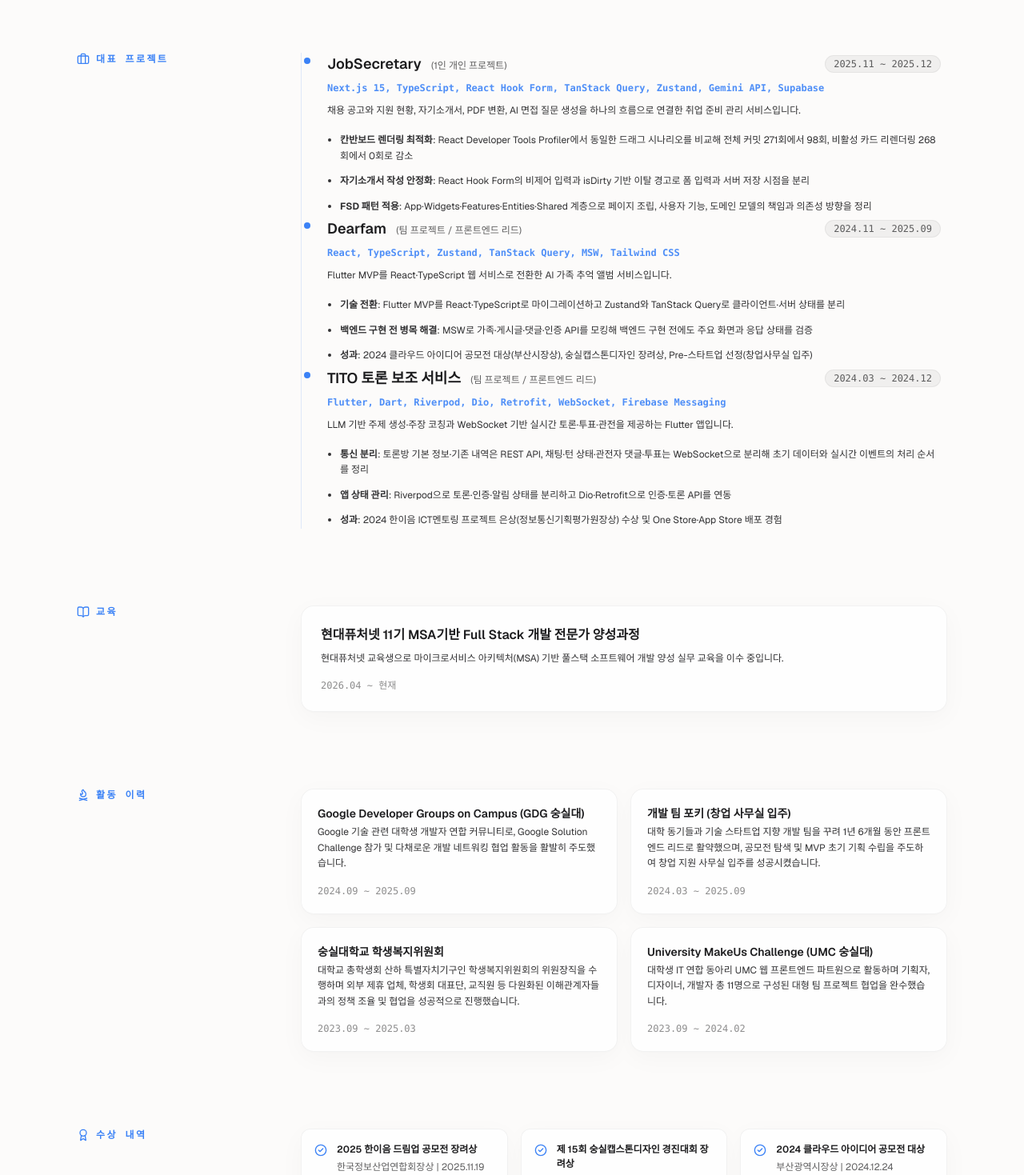
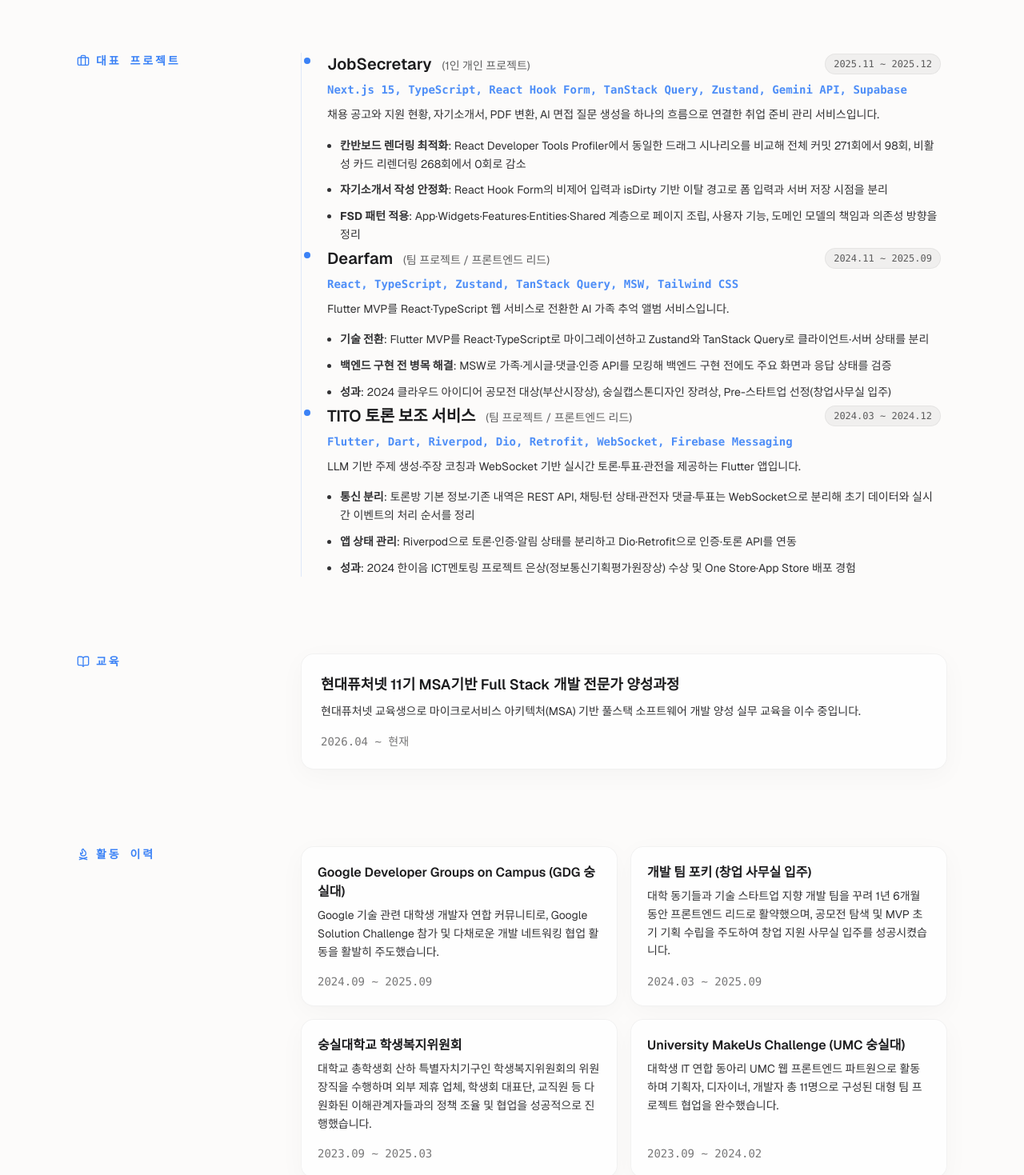
Before and after one commit to kimjunha1231/portfolio, a Next.js app: page / in a window 1280 px wide. Shown: the part 960-2429 px from the top of the page at 80% size. Built offline with nearby package versions, Linux system fonts and the light colour scheme; no server answers; a web font is replaced by a local one.

Commit message:
feat: 글자 크기 변경

```diff
--- a/src/components/home/InteractiveResume.tsx
+++ b/src/components/home/InteractiveResume.tsx
@@ -59,7 +59,7 @@ export default function InteractiveResume() {
         {/* 1. 섹션 헤더 (정합 정렬선 일치) */}
         <div data-reveal-resume className="border-b border-card-border pb-8 grid grid-cols-1 md:grid-cols-12 gap-6 items-end">
           <div className="md:col-span-8">
-            <span className="text-[10px] uppercase tracking-[0.25em] font-mono text-foreground/70">Resume</span>
+            <span className="text-xs uppercase tracking-[0.25em] font-mono text-foreground/70">Resume</span>
             <h2 className="text-3xl md:text-5xl font-light tracking-tight mt-2 leading-none text-foreground">
               상세 <span className=" text-accent-blue font-semibold">이력</span>
             </h2>
@@ -69,7 +69,7 @@ export default function InteractiveResume() {
        {/* 2. 프로젝트 (Projects) - 프론트엔드 중심으로 선별 */}
        <div data-reveal-resume className="grid grid-cols-1 lg:grid-cols-12 gap-8">
          <div className="lg:col-span-3">
-            <h3 className="text-xs font-mono uppercase tracking-[0.2em] text-accent-blue flex items-center gap-2 sticky top-24 font-bold">
+            <h3 className="text-sm font-mono uppercase tracking-[0.2em] text-accent-blue flex items-center gap-2 sticky top-24 font-bold">
              <Briefcase className="w-4 h-4" />
              <span>대표 프로젝트</span>
            </h3>
@@ -84,16 +84,16 @@ export default function InteractiveResume() {
            >
              <div className="absolute -left-[5px] top-2.5 w-2 h-2 rounded-full bg-accent-blue group-hover:scale-150 transition-transform" />
              <div className="flex flex-col sm:flex-row sm:items-center justify-between gap-2 mb-2">
-                <h4 className="text-lg font-semibold text-foreground group-hover:text-accent-blue transition-colors">
-                  JobSecretary <span className="text-xs text-foreground/70 font-normal ml-2">(1인 개인 프로젝트)</span>
+                <h4 className="text-xl font-semibold text-foreground group-hover:text-accent-blue transition-colors">
+                  JobSecretary <span className="text-sm text-foreground/70 font-normal ml-2">(1인 개인 프로젝트)</span>
                 </h4>
-                <span className="text-xs font-mono text-foreground/70 bg-foreground/5 px-2.5 py-0.5 rounded-full border border-card-border">2025.11 ~ 2025.12</span>
+                <span className="text-xs font-mono text-foreground/70 bg-foreground/5 px-2.5 py-1 rounded-full border border-card-border">2025.11 ~ 2025.12</span>
               </div>
-              <p className="text-xs font-mono text-accent-blue/90 mb-2 font-bold">Next.js 15, TypeScript, React Hook Form, TanStack Query, Zustand, Gemini API, Supabase</p>
-              <p className="text-xs font-normal text-foreground/90 leading-loose mb-4">
+              <p className="text-xs md:text-sm font-mono text-accent-blue/90 mb-2.5 font-bold">Next.js 15, TypeScript, React Hook Form, TanStack Query, Zustand, Gemini API, Supabase</p>
+              <p className="text-sm font-normal text-foreground/90 leading-relaxed mb-4">
                채용 공고와 지원 현황, 자기소개서, PDF 변환, AI 면접 질문 생성을 하나의 흐름으로 연결한 취업 준비 관리 서비스입니다.
              </p>
-              <ul className="list-disc pl-4 text-xs font-normal text-foreground/90 space-y-3 leading-relaxed">
+              <ul className="list-disc pl-4 text-sm font-normal text-foreground/90 space-y-2.5 leading-relaxed">
                <li><strong>칸반보드 렌더링 최적화</strong>: React Developer Tools Profiler에서 동일한 드래그 시나리오를 비교해 전체 커밋 271회에서 98회, 비활성 카드 리렌더링 268회에서 0회로 감소</li>
                <li><strong>자기소개서 작성 안정화</strong>: React Hook Form의 비제어 입력과 isDirty 기반 이탈 경고로 폼 입력과 서버 저장 시점을 분리</li>
                <li><strong>FSD 패턴 적용</strong>: App·Widgets·Features·Entities·Shared 계층으로 페이지 조립, 사용자 기능, 도메인 모델의 책임과 의존성 방향을 정리</li>
@@ -108,16 +108,16 @@ export default function InteractiveResume() {
            >
              <div className="absolute -left-[5px] top-2.5 w-2 h-2 rounded-full bg-accent-blue group-hover:scale-150 transition-transform" />
              <div className="flex flex-col sm:flex-row sm:items-center justify-between gap-2 mb-2">
-                <h4 className="text-lg font-semibold text-foreground group-hover:text-accent-blue transition-colors">
-                  Dearfam <span className="text-xs text-foreground/70 font-normal ml-2">(팀 프로젝트 / 프론트엔드 리드)</span>
+                <h4 className="text-xl font-semibold text-foreground group-hover:text-accent-blue transition-colors">
+                  Dearfam <span className="text-sm text-foreground/70 font-normal ml-2">(팀 프로젝트 / 프론트엔드 리드)</span>
                 </h4>
-                <span className="text-xs font-mono text-foreground/70 bg-foreground/5 px-2.5 py-0.5 rounded-full border border-card-border">2024.11 ~ 2025.09</span>
+                <span className="text-xs font-mono text-foreground/70 bg-foreground/5 px-2.5 py-1 rounded-full border border-card-border">2024.11 ~ 2025.09</span>
               </div>
-              <p className="text-xs font-mono text-accent-blue/90 mb-2 font-bold">React, TypeScript, Zustand, TanStack Query, MSW, Tailwind CSS</p>
-              <p className="text-xs font-normal text-foreground/90 leading-loose mb-4">
+              <p className="text-xs md:text-sm font-mono text-accent-blue/90 mb-2.5 font-bold">React, TypeScript, Zustand, TanStack Query, MSW, Tailwind CSS</p>
+              <p className="text-sm font-normal text-foreground/90 leading-relaxed mb-4">
                Flutter MVP를 React·TypeScript 웹 서비스로 전환한 AI 가족 추억 앨범 서비스입니다.
              </p>
-              <ul className="list-disc pl-4 text-xs font-normal text-foreground/90 space-y-3 leading-relaxed">
+              <ul className="list-disc pl-4 text-sm font-normal text-foreground/90 space-y-2.5 leading-relaxed">
                <li><strong>기술 전환</strong>: Flutter MVP를 React·TypeScript로 마이그레이션하고 Zustand와 TanStack Query로 클라이언트·서버 상태를 분리</li>
                <li><strong>백엔드 구현 전 병목 해결</strong>: MSW로 가족·게시글·댓글·인증 API를 모킹해 백엔드 구현 전에도 주요 화면과 응답 상태를 검증</li>
                <li><strong>성과</strong>: 2024 클라우드 아이디어 공모전 대상(부산시장상), 숭실캡스톤디자인 장려상, Pre-스타트업 선정(창업사무실 입주)</li>
@@ -132,16 +132,16 @@ export default function InteractiveResume() {
            >
              <div className="absolute -left-[5px] top-2.5 w-2 h-2 rounded-full bg-accent-blue group-hover:scale-150 transition-transform" />
              <div className="flex flex-col sm:flex-row sm:items-center justify-between gap-2 mb-2">
-                <h4 className="text-lg font-semibold text-foreground group-hover:text-accent-blue transition-colors">
-                  TITO 토론 보조 서비스 <span className="text-xs text-foreground/70 font-normal ml-2">(팀 프로젝트 / 프론트엔드 리드)</span>
+                <h4 className="text-xl font-semibold text-foreground group-hover:text-accent-blue transition-colors">
+                  TITO 토론 보조 서비스 <span className="text-sm text-foreground/70 font-normal ml-2">(팀 프로젝트 / 프론트엔드 리드)</span>
                 </h4>
-                <span className="text-xs font-mono text-foreground/70 bg-foreground/5 px-2.5 py-0.5 rounded-full border border-card-border">2024.03 ~ 2024.12</span>
+                <span className="text-xs font-mono text-foreground/70 bg-foreground/5 px-2.5 py-1 rounded-full border border-card-border">2024.03 ~ 2024.12</span>
               </div>
-              <p className="text-xs font-mono text-accent-blue/90 mb-2 font-bold">Flutter, Dart, Riverpod, Dio, Retrofit, WebSocket, Firebase Messaging</p>
-              <p className="text-xs font-normal text-foreground/90 leading-loose mb-4">
+              <p className="text-xs md:text-sm font-mono text-accent-blue/90 mb-2.5 font-bold">Flutter, Dart, Riverpod, Dio, Retrofit, WebSocket, Firebase Messaging</p>
+              <p className="text-sm font-normal text-foreground/90 leading-relaxed mb-4">
                LLM 기반 주제 생성·주장 코칭과 WebSocket 기반 실시간 토론·투표·관전을 제공하는 Flutter 앱입니다.
              </p>
-              <ul className="list-disc pl-4 text-xs font-normal text-foreground/90 space-y-3 leading-relaxed">
+              <ul className="list-disc pl-4 text-sm font-normal text-foreground/90 space-y-2.5 leading-relaxed">
                <li><strong>통신 분리</strong>: 토론방 기본 정보·기존 내역은 REST API, 채팅·턴 상태·관전자 댓글·투표는 WebSocket으로 분리해 초기 데이터와 실시간 이벤트의 처리 순서를 정리</li>
                <li><strong>앱 상태 관리</strong>: Riverpod으로 토론·인증·알림 상태를 분리하고 Dio·Retrofit으로 인증·토론 API를 연동</li>
                <li><strong>성과</strong>: 2024 한이음 ICT멘토링 프로젝트 은상(정보통신기획평가원장상) 수상 및 One Store·App Store 배포 경험</li>
@@ -153,7 +153,7 @@ export default function InteractiveResume() {
        {/* 3. 교육 (Education) - 1개로 와이드 정돈 */}
        <div data-reveal-resume className="grid grid-cols-1 lg:grid-cols-12 gap-8">
          <div className="lg:col-span-3">
-            <h3 className="text-xs font-mono uppercase tracking-[0.2em] text-accent-blue flex items-center gap-2 sticky top-24 font-bold">
+            <h3 className="text-sm font-mono uppercase tracking-[0.2em] text-accent-blue flex items-center gap-2 sticky top-24 font-bold">
              <BookOpen className="w-4 h-4" />
              <span>교육</span>
            </h3>
@@ -161,12 +161,12 @@ export default function InteractiveResume() {
          <div className="lg:col-span-9">
            <div className="glass-panel p-6 rounded-2xl border border-card-border flex flex-col justify-between gap-4 w-full">
              <div>
-                <h4 className="text-base font-semibold text-foreground">현대퓨처넷 11기 MSA기반 Full Stack 개발 전문가 양성과정</h4>
-                <p className="text-xs text-foreground/90 mt-2 leading-relaxed">
+                <h4 className="text-lg font-semibold text-foreground">현대퓨처넷 11기 MSA기반 Full Stack 개발 전문가 양성과정</h4>
+                <p className="text-sm text-foreground/90 mt-2 leading-relaxed">
                   현대퓨처넷 교육생으로 마이크로서비스 아키텍처(MSA) 기반 풀스택 소프트웨어 개발 양성 실무 교육을 이수 중입니다.
                 </p>
              </div>
-              <span className="text-xs font-mono text-foreground/50 self-start">2026.04 ~ 현재</span>
+              <span className="text-xs md:text-sm font-mono text-foreground/60 self-start">2026.04 ~ 현재</span>
            </div>
          </div>
        </div>
@@ -174,7 +174,7 @@ export default function InteractiveResume() {
        {/* 4. 활동 (Activities) - 최신 타임라인순 정렬 완료 */}
        <div data-reveal-resume className="grid grid-cols-1 lg:grid-cols-12 gap-8">
          <div className="lg:col-span-3">
-            <h3 className="text-xs font-mono uppercase tracking-[0.2em] text-accent-blue flex items-center gap-2 sticky top-24 font-bold">
+            <h3 className="text-sm font-mono uppercase tracking-[0.2em] text-accent-blue flex items-center gap-2 sticky top-24 font-bold">
              <FlameKindling className="w-4 h-4" />
              <span>활동 이력</span>
            </h3>
@@ -183,45 +183,45 @@ export default function InteractiveResume() {
            {/* GDG (2024.09 ~ 2025.09) */}
            <div className="glass-panel p-5 rounded-2xl border border-card-border flex flex-col justify-between gap-4">
              <div>
-                <h4 className="text-sm font-semibold text-foreground">Google Developer Groups on Campus (GDG 숭실대)</h4>
-                <p className="text-xs text-foreground/90 mt-1 leading-relaxed">
+                <h4 className="text-base font-semibold text-foreground">Google Developer Groups on Campus (GDG 숭실대)</h4>
+                <p className="text-sm text-foreground/90 mt-1.5 leading-relaxed">
                   Google 기술 관련 대학생 개발자 연합 커뮤니티로, Google Solution Challenge 참가 및 다채로운 개발 네트워킹 협업 활동을 활발히 주도했습니다.
                 </p>
              </div>
-              <span className="text-xs font-mono text-foreground/50">2024.09 ~ 2025.09</span>
+              <span className="text-xs md:text-sm font-mono text-foreground/60">2024.09 ~ 2025.09</span>
            </div>
 
            {/* 포키 (2024.03 ~ 2025.09) */}
            <div className="glass-panel p-5 rounded-2xl border border-card-border flex flex-col justify-between gap-4">
              <div>
-                <h4 className="text-sm font-semibold text-foreground">개발 팀 포키 (창업 사무실 입주)</h4>
-                <p className="text-xs text-foreground/90 mt-1 leading-relaxed">
+                <h4 className="text-base font-semibold text-foreground">개발 팀 포키 (창업 사무실 입주)</h4>
+                <p className="text-sm text-foreground/90 mt-1.5 leading-relaxed">
                   대학 동기들과 기술 스타트업 지향 개발 팀을 꾸려 1년 6개월 동안 프론트엔드 리드로 활약했으며, 공모전 탐색 및 MVP 초기 기획 수립을 주도하여 창업 지원 사무실 입주를 성공시켰습니다.
                 </p>
              </div>
-              <span className="text-xs font-mono text-foreground/50">2024.03 ~ 2025.09</span>
+              <span className="text-xs md:text-sm font-mono text-foreground/60">2024.03 ~ 2025.09</span>
            </div>
 
            {/* 학생복지위원회 (2023.09 ~ 2025.03) */}
            <div className="glass-panel p-5 rounded-2xl border border-card-border flex flex-col justify-between gap-4">
              <div>
-                <h4 className="text-sm font-semibold text-foreground">숭실대학교 학생복지위원회</h4>
-                <p className="text-xs text-foreground/90 mt-1 leading-relaxed">
+                <h4 className="text-base font-semibold text-foreground">숭실대학교 학생복지위원회</h4>
+                <p className="text-sm text-foreground/90 mt-1.5 leading-relaxed">
                   대학교 총학생회 산하 특별자치기구인 학생복지위원회의 위원장직을 수행하며 외부 제휴 업체, 학생회 대표단, 교직원 등 다원화된 이해관계자들과의 정책 조율 및 협업을 성공적으로 진행했습니다.
                 </p>
              </div>
-              <span className="text-xs font-mono text-foreground/50">2023.09 ~ 2025.03</span>
+              <span className="text-xs md:text-sm font-mono text-foreground/60">2023.09 ~ 2025.03</span>
            </div>
 
            {/* UMC (2023.09 ~ 2024.02) */}
            <div className="glass-panel p-5 rounded-2xl border border-card-border flex flex-col justify-between gap-4">
              <div>
-                <h4 className="text-sm font-semibold text-foreground">University MakeUs Challenge (UMC 숭실대)</h4>
-                <p className="text-xs text-foreground/90 mt-1 leading-relaxed">
+                <h4 className="text-base font-semibold text-foreground">University MakeUs Challenge (UMC 숭실대)</h4>
+                <p className="text-sm text-foreground/90 mt-1.5 leading-relaxed">
                   대학생 IT 연합 동아리 UMC 웹 프론트엔드 파트원으로 활동하며 기획자, 디자이너, 개발자 총 11명으로 구성된 대형 팀 프로젝트 협업을 완수했습니다.
                 </p>
              </div>
-              <span className="text-xs font-mono text-foreground/50">2023.09 ~ 2024.02</span>
+              <span className="text-xs md:text-sm font-mono text-foreground/60">2023.09 ~ 2024.02</span>
            </div>
          </div>
        </div>
@@ -229,7 +229,7 @@ export default function InteractiveResume() {
        {/* 5. 수상내역 (Awards) - 상장 원본 대조 일자 교정 및 최신순 정렬 완료 */}
        <div data-reveal-resume className="grid grid-cols-1 lg:grid-cols-12 gap-8">
          <div className="lg:col-span-3">
-            <h3 className="text-xs font-mono uppercase tracking-[0.2em] text-accent-blue flex items-center gap-2 sticky top-24 font-bold">
+            <h3 className="text-sm font-mono uppercase tracking-[0.2em] text-accent-blue flex items-center gap-2 sticky top-24 font-bold">
              <Award className="w-4 h-4" />
              <span>수상 내역</span>
            </h3>
@@ -247,9 +247,9 @@ export default function InteractiveResume() {
              .map((award, i) => (
                <div key={i} className="glass-panel p-4 rounded-xl border border-card-border flex items-start gap-3">
                  <CheckCircle2 className="w-4 h-4 text-accent-blue shrink-0 mt-0.5" />
-                  <div className="text-xs leading-normal">
-                    <p className="font-semibold text-foreground">{award.title}</p>
-                    <p className="text-foreground/70 mt-1 font-normal">{award.org} | {award.date}</p>
+                  <div className="text-sm leading-snug">
+                    <p className="font-semibold text-foreground text-sm">{award.title}</p>
+                    <p className="text-xs text-foreground/70 mt-1 font-normal">{award.org} | {award.date}</p>
                  </div>
                </div>
              ))}
@@ -259,7 +259,7 @@ export default function InteractiveResume() {
        {/* 6. 학력 (Education) */}
        <div data-reveal-resume className="grid grid-cols-1 lg:grid-cols-12 gap-8">
          <div className="lg:col-span-3">
-            <h3 className="text-xs font-mono uppercase tracking-[0.2em] text-accent-blue flex items-center gap-2 sticky top-24 font-bold">
+            <h3 className="text-sm font-mono uppercase tracking-[0.2em] text-accent-blue flex items-center gap-2 sticky top-24 font-bold">
              <GraduationCap className="w-4 h-4" />
              <span>학력 사항</span>
            </h3>
@@ -267,9 +267,9 @@ export default function InteractiveResume() {
          <div className="lg:col-span-9">
            <div className="glass-panel p-5 rounded-2xl border border-card-border flex justify-between items-center">
              <div>
-                <h4 className="text-sm font-semibold text-foreground">숭실대학교 컴퓨터학부</h4>
+                <h4 className="text-base font-semibold text-foreground">숭실대학교 컴퓨터학부</h4>
              </div>
-              <span className="text-xs font-mono text-foreground/70 bg-foreground/5 px-2.5 py-0.5 rounded border border-card-border">2020.03 ~ 2026.08</span>
+              <span className="text-xs md:text-sm font-mono text-foreground/70 bg-foreground/5 px-2.5 py-1 rounded border border-card-border">2020.03 ~ 2026.08</span>
            </div>
          </div>
        </div>
@@ -277,7 +277,7 @@ export default function InteractiveResume() {
        {/* 7. 자격증 (Certificates) - 최신 취득순 정렬 완료 */}
        <div data-reveal-resume className="grid grid-cols-1 lg:grid-cols-12 gap-8">
          <div className="lg:col-span-3">
-            <h3 className="text-xs font-mono uppercase tracking-[0.2em] text-accent-blue flex items-center gap-2 sticky top-24 font-bold">
+            <h3 className="text-sm font-mono uppercase tracking-[0.2em] text-accent-blue flex items-center gap-2 sticky top-24 font-bold">
              <ShieldCheck className="w-4 h-4" />
              <span>자격증</span>
            </h3>
@@ -291,10 +291,10 @@ export default function InteractiveResume() {
            ].map((cert, i) => (
              <div key={i} className="glass-panel p-5 rounded-2xl border border-card-border flex flex-col justify-between gap-3">
                <div className="flex justify-between items-start gap-4">
-                  <span className="font-semibold text-foreground text-sm">{cert.name}</span>
-                  <span className="text-[10px] font-mono text-foreground/70 bg-foreground/5 px-2 py-0.5 rounded border border-card-border">{cert.date}</span>
+                  <span className="font-semibold text-foreground text-base">{cert.name}</span>
+                  <span className="text-xs font-mono text-foreground/70 bg-foreground/5 px-2 py-0.5 rounded border border-card-border">{cert.date}</span>
                </div>
-                <span className="text-xs text-foreground/80 font-normal">{cert.info}</span>
+                <span className="text-sm text-foreground/80 font-normal">{cert.info}</span>
              </div>
            ))}
          </div>
@@ -303,7 +303,7 @@ export default function InteractiveResume() {
        {/* 8. 기술 스택 (Tech Stack) */}
        <div data-reveal-resume className="grid grid-cols-1 lg:grid-cols-12 gap-8">
          <div className="lg:col-span-3">
-            <h3 className="text-xs font-mono uppercase tracking-[0.2em] text-accent-blue flex items-center gap-2 sticky top-24 font-bold">
+            <h3 className="text-sm font-mono uppercase tracking-[0.2em] text-accent-blue flex items-center gap-2 sticky top-24 font-bold">
              <Terminal className="w-4 h-4" />
              <span>기술 스택</span>
            </h3>
@@ -311,30 +311,30 @@ export default function InteractiveResume() {
          <div className="lg:col-span-9 grid grid-cols-1 md:grid-cols-3 gap-4">
            {/* 1. Language */}
            <div className="p-5 rounded-xl border border-card-border bg-foreground/5 space-y-3">
-              <span className="text-[10px] font-mono uppercase tracking-[0.15em] text-accent-blue font-bold">Language</span>
+              <span className="text-xs font-mono uppercase tracking-[0.15em] text-accent-blue font-bold">Language</span>
               <div className="flex flex-wrap gap-1.5">
                {["HTML", "CSS", "JavaScript", "TypeScript", "Java", "Dart"].map(tech => (
-                  <span key={tech} className="text-xs font-mono px-2.5 py-1 rounded bg-background border border-card-border text-foreground font-semibold">{tech}</span>
+                  <span key={tech} className="text-xs md:text-sm font-mono px-2.5 py-1 rounded bg-background border border-card-border text-foreground font-semibold">{tech}</span>
                ))}
               </div>
            </div>
 
            {/* 2. Core Frameworks & Libraries */}
            <div className="p-5 rounded-xl border border-card-border bg-foreground/5 space-y-3">
-              <span className="text-[10px] font-mono uppercase tracking-[0.15em] text-accent-blue font-bold">Core Frameworks & Libraries</span>
+              <span className="text-xs font-mono uppercase tracking-[0.15em] text-accent-blue font-bold">Core Frameworks & Libraries</span>
               <div className="flex flex-wrap gap-1.5">
                {["React", "Next.js", "Flutter", "Spring Boot"].map(tech => (
-                  <span key={tech} className="text-xs font-mono px-2.5 py-1 rounded bg-background border border-card-border text-foreground font-semibold">{tech}</span>
+                  <span key={tech} className="text-xs md:text-sm font-mono px-2.5 py-1 rounded bg-background border border-card-border text-foreground font-semibold">{tech}</span>
                ))}
               </div>
            </div>
 
            {/* 3. Other */}
            <div className="p-5 rounded-xl border border-card-border bg-foreground/5 space-y-3">
-              <span className="text-[10px] font-mono uppercase tracking-[0.15em] text-accent-blue font-bold">Other</span>
+              <span className="text-xs font-mono uppercase tracking-[0.15em] text-accent-blue font-bold">Other</span>
               <div className="flex flex-wrap gap-1.5">
                {["Styled-components", "Tailwind CSS", "Zustand", "TanStack Query", "Riverpod"].map(tech => (
-                  <span key={tech} className="text-xs font-mono px-2.5 py-1 rounded bg-background border border-card-border text-foreground font-semibold">{tech}</span>
+                  <span key={tech} className="text-xs md:text-sm font-mono px-2.5 py-1 rounded bg-background border border-card-border text-foreground font-semibold">{tech}</span>
                ))}
               </div>
            </div>
```
Lines whose indentation alone changed are shown as unchanged.
